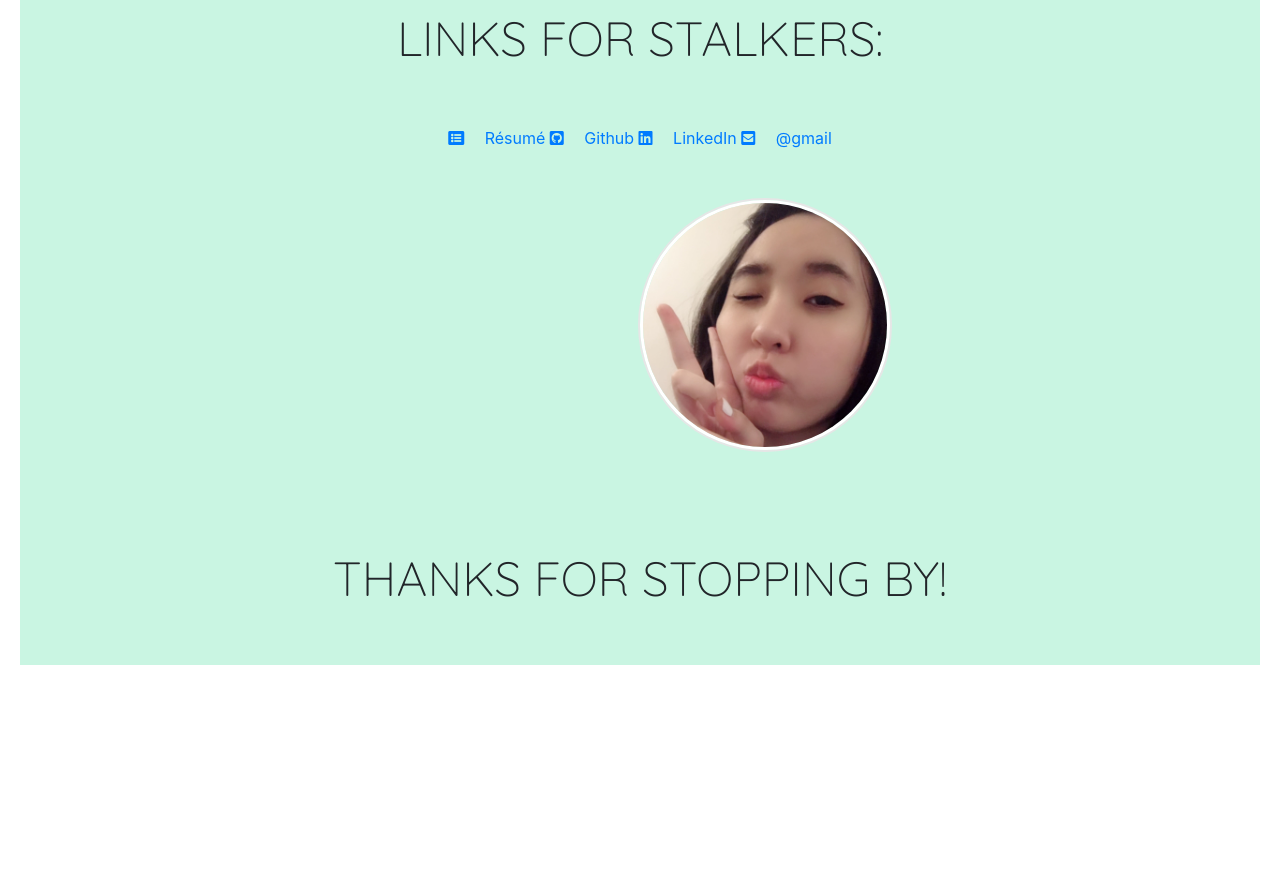
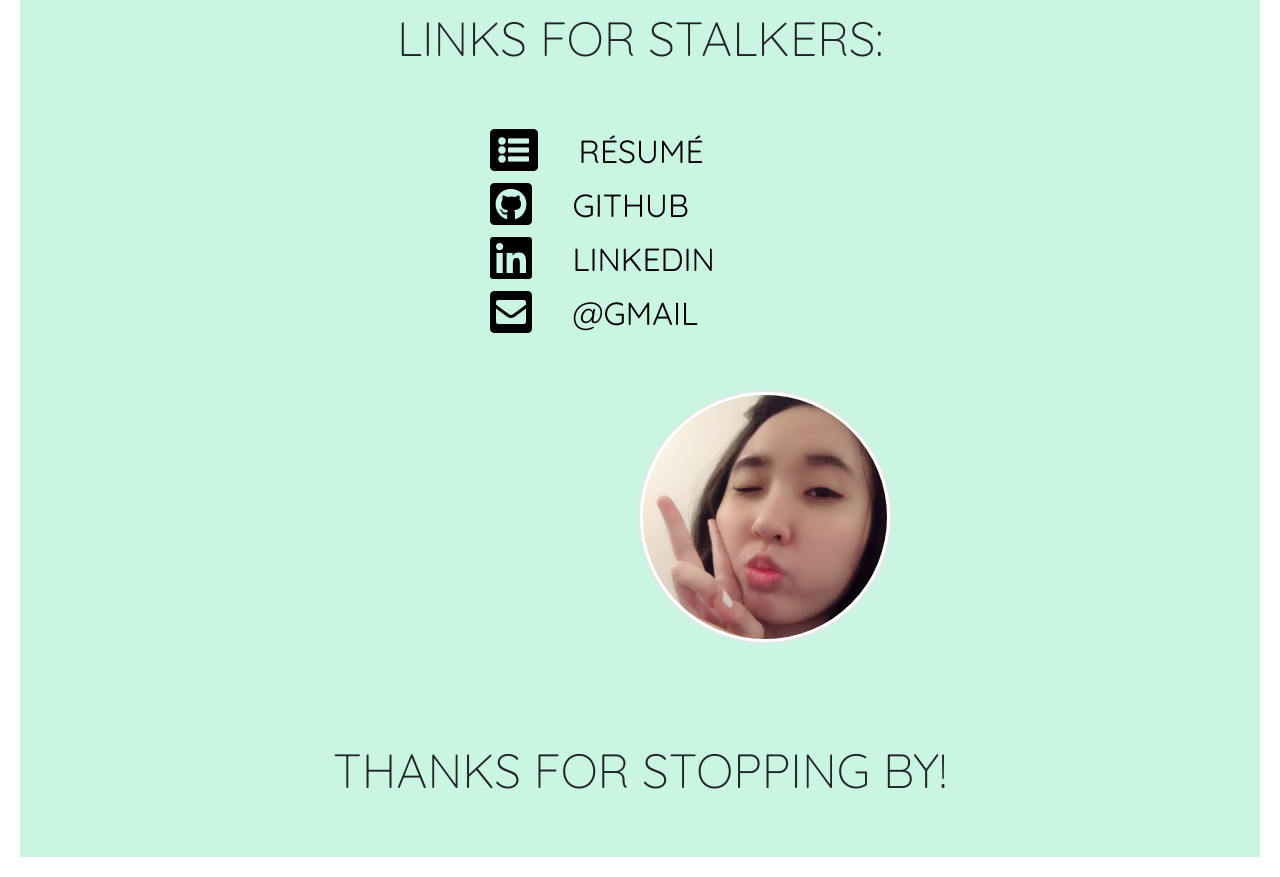
Before and after one commit to racheljlee/rachels-portfolio, a plain HTML site: page index.html in a window 1280 px wide. Shown: the part 3260-4137 px from the top of the page. Before the commit the page ends 3945 px from the top, so only its background shows below. Drawn offline with nearby package versions, Linux system fonts and the light colour scheme.

Commit message:
links style

```diff
--- a/style.css
+++ b/style.css
@@ -271,6 +271,37 @@ p {
     top: -30px;
 }
 
+.sm-links {
+    text-align: left;
+    max-width: 300px;
+    margin: 0 auto;
+}
+
+.sm-links a {
+    display: block;
+    text-decoration: none;
+    color: #000;
+    transition: 1s;
+}
+
+.sm-links a:hover {
+    text-decoration: none;
+    color: #56d6b0;
+}
+
+.sm-links i {
+    padding-right: 20px;
+    font-size: 3em;
+}
+
+.sm-links a span {
+    font-family: 'Quicksand', sans-serif;
+    font-size: 32px;
+    text-transform: uppercase;
+    position: relative;
+    top: -5px;
+}
+
 @media only screen and (max-width: 750px) {
     #about .row {
         padding-top: 50px;
```
